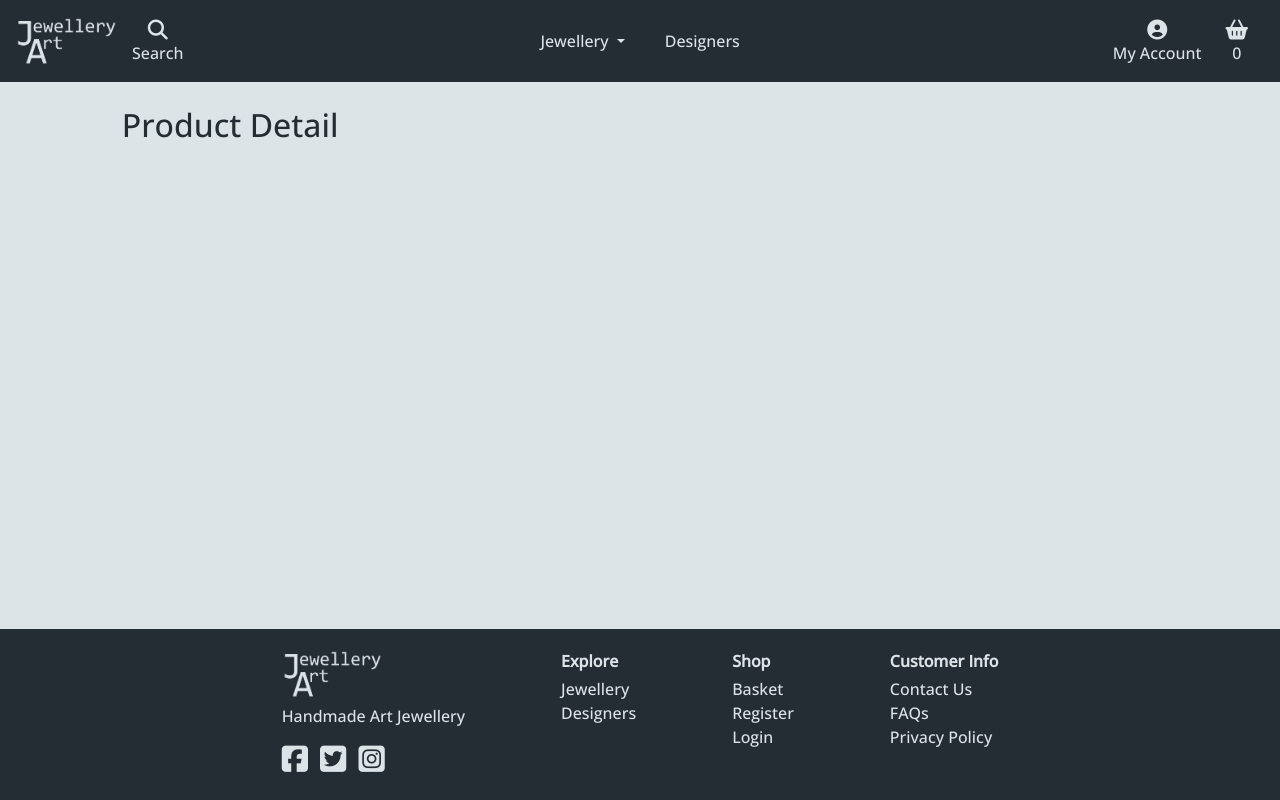
After one commit to Stephanie-Ash/jewellery-art, a Django app: template products/templates/products/product_detail.html in a window 1280 px wide. The commit adds this page. Run offline with Django 3.2, Linux system fonts and the light colour scheme; the template is opened without the code that fills it, so the values that code supplies are empty; some libraries are stand-ins or nearby versions.

Commit message:
Add product_detail view, url and template

```diff
--- /dev/null
+++ b/products/templates/products/product_detail.html
@@ -0,0 +1,17 @@
+{% extends "base.html" %}
+
+{% block content %}
+<section class="container-fluid">
+    <div class="row">
+        <div class="col-10 mx-auto">
+            <div class="row">
+                <div class="col my-4 text-center text-sm-left txt-drk">
+                    <h2 class="d-inline-block mb-0">Product Detail</h2>
+                </div>
+            </div>
+
+        </div>
+    </div>
+</section>
+
+{% endblock %}
--- a/products/templates/products/products.html
+++ b/products/templates/products/products.html
@@ -59,7 +59,7 @@
                 {% for product in products %}
                 <div class="col-sm-6 col-md-4 col-xl-3">
                     <div class="card product-card h-100 pb-4 mx-auto">
-                        <a class="content-link" href="">
+                        <a class="content-link" href="{% url 'product_detail' product.id %}">
                             {% if product.image %}
                             <img class="card-img-top product-card-img img-fluid" src="{{ product.image.url }}" alt="{{ product.name }}">
                             {% else %}
@@ -67,12 +67,12 @@
                             {% endif %}
                         </a>
                         <div class="card-body pb-0">
-                            <a class="content-link" href="">
+                            <a class="content-link" href="{% url 'product_detail' product.id %}">
                                 <h4 class="mb-0 card-title text-center">{{ product.name }}</h4>
                             </a>
                         </div>
                         <div class="card-footer pt-1 text-center">
-                            <a class="content-link" href="">
+                            <a class="content-link" href="{% url 'product_detail' product.id %}">
                                 <p class="mb-0">£{{ product.price }}</p>
                             </a>
                         </div>
--- a/products/urls.py
+++ b/products/urls.py
@@ -4,4 +4,5 @@ from . import views
 
 urlpatterns = [
     path('', views.all_products, name='products'),
+    path('<int:product_id>/', views.product_detail, name='product_detail'),
 ]
```
Also changed, not shown: home/templates/home/index.html (+6 -6 lines), products/views.py (+15 -2 lines).
